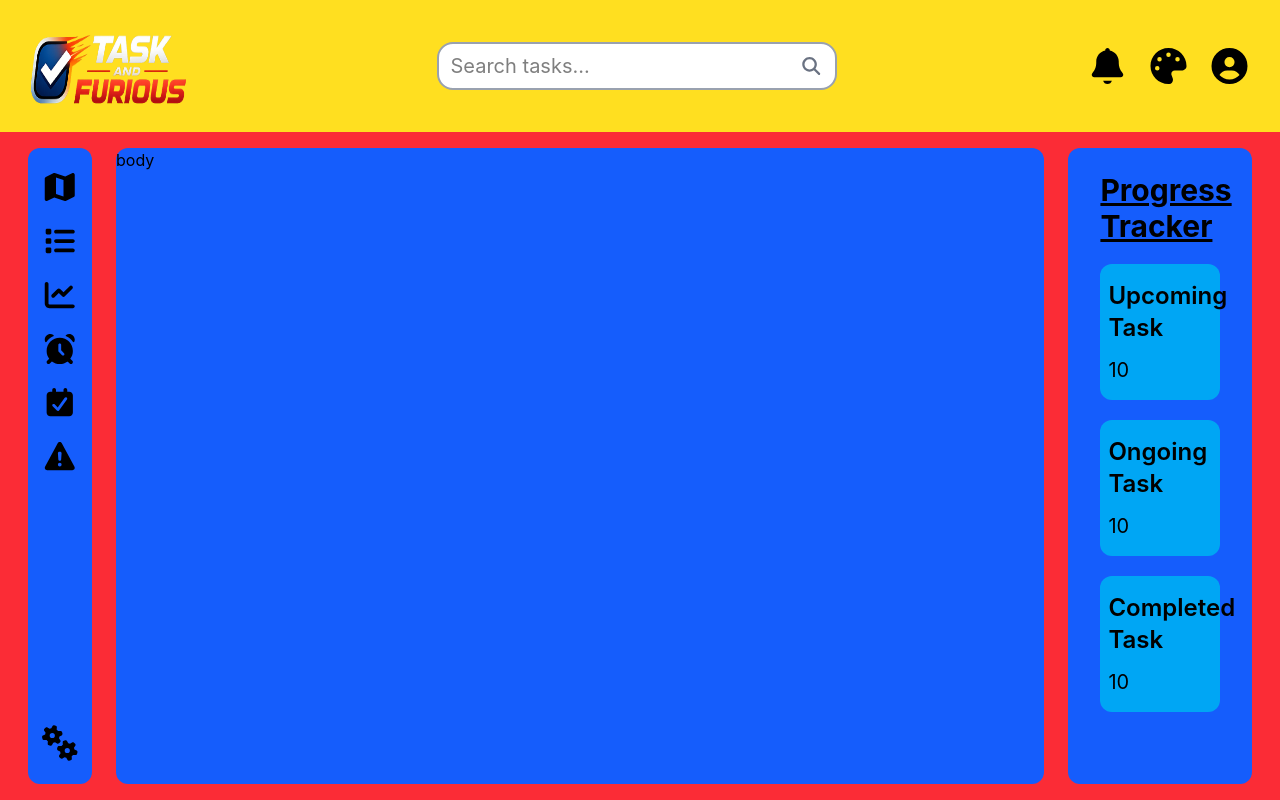
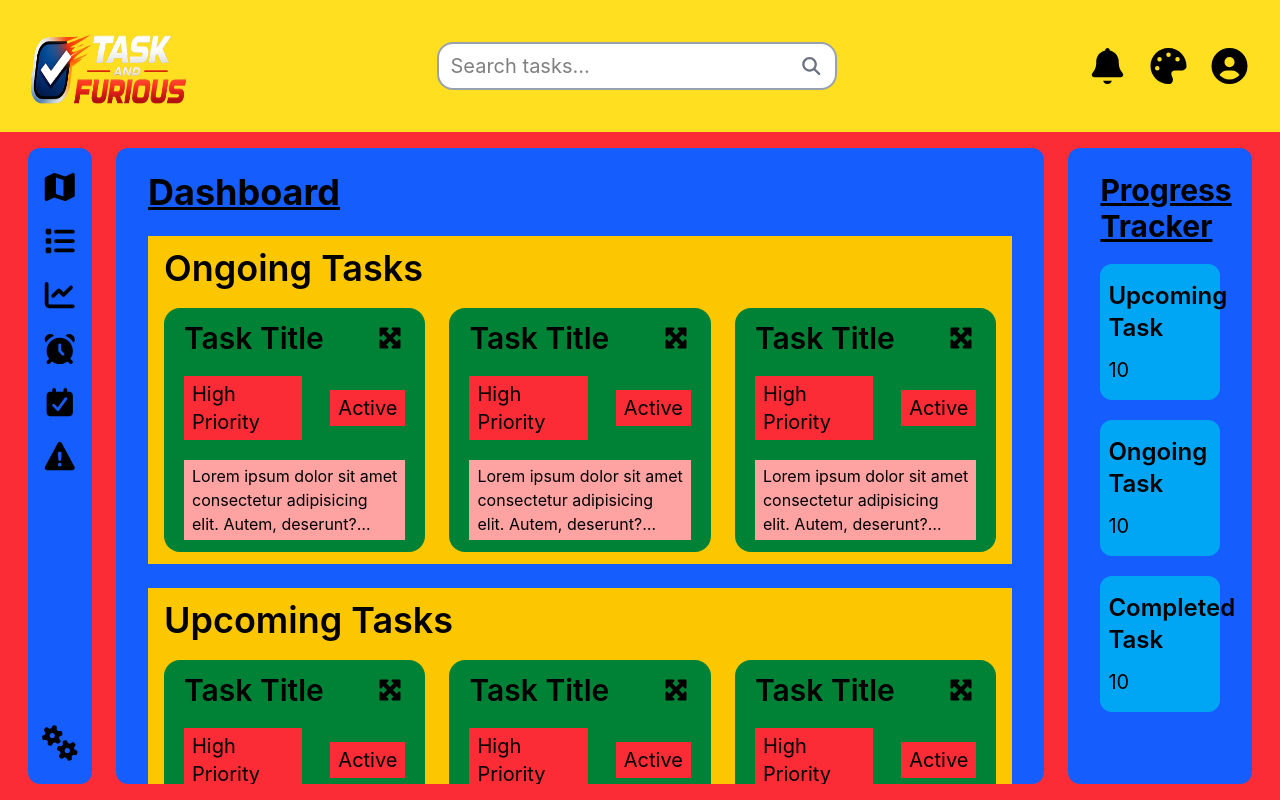
Before and after one commit to hannibal1631/Task-And-Furious, a React (Vite) app in the folder frontend/: page / in a window 1280 px wide. Built offline with nearby package versions, Linux system fonts and the light colour scheme.

Commit message:
add content to body with minimized version of task card

```diff
--- a/frontend/src/components/Dashboard.jsx
+++ b/frontend/src/components/Dashboard.jsx
@@ -12,12 +12,13 @@ import {
   faChartLine,
   faGears,
 } from '@fortawesome/free-solid-svg-icons';
+import TaskCardMin from './TaskCardMin.jsx';
 
 function Dashboard() {
   return (
     <main>
-      <div className='bg-blue-900 h-screen max-w-full flex flex-col'>
-        {/* upper section with logo, searchbar and notification/theme/profile buttons */}
+      <div className='bg-blue-900 h-screen max-w-full flex flex-col overflow-hidden'>
+{/* upper section with logo, searchbar and notification/theme/profile buttons */}
         <div className='flex items-center bg-yellow-300 py-4 px-7'>
           <div className='shrink-0'>
             <img
@@ -54,13 +55,19 @@ function Dashboard() {
             />
           </div>
         </div>
-        {/* lower section of the body with all navs/tasks/progress */}
-        <div className='flex flex-1 items-stretch gap-6 bg-red-500 py-4 px-7'>
-          {/* sidebar div */}
+{/* lower section of the body with all navs/tasks/progress */}
+        <div className='flex flex-1 items-stretch gap-6 bg-red-500 py-4 px-7 overflow-hidden'>
+          {/* -------sidebar div------- */}
           <div className='flex flex-col w-[5%] justify-between items-center bg-blue-600 px-8 py-6 rounded-xl'>
             <div className='flex flex-col gap-6'>
-              <FontAwesomeIcon icon={faMap} className='lg:text-3xl text-xl hover:cursor-pointer hover:text-white' />
-              <FontAwesomeIcon icon={faList} className='lg:text-3xl text-xl hover:cursor-pointer hover:text-white' />
+              <FontAwesomeIcon
+                icon={faMap}
+                className='lg:text-3xl text-xl hover:cursor-pointer hover:text-white'
+              />
+              <FontAwesomeIcon
+                icon={faList}
+                className='lg:text-3xl text-xl hover:cursor-pointer hover:text-white'
+              />
               <FontAwesomeIcon
                 icon={faChartLine}
                 className='lg:text-3xl text-xl hover:cursor-pointer hover:text-white'
@@ -79,11 +86,38 @@ function Dashboard() {
               />
             </div>
             <div className=''>
-              <FontAwesomeIcon icon={faGears} className='lg:text-3xl text-xl hover:cursor-pointer hover:text-white' />
+              <FontAwesomeIcon
+                icon={faGears}
+                className='lg:text-3xl text-xl hover:cursor-pointer hover:text-white'
+              />
             </div>
           </div>
-          {/* tasks div */}
-          <div className='flex flex-col w-[80%] bg-blue-600 rounded-xl'>body</div>
+          {/* -------tasks div------- */}
+          <div className='flex flex-col w-[80%] px-8 py-6 bg-blue-600 rounded-xl overflow-y-auto no-scrollbar'>
+            <div className='flex flex-col gap-6'>
+              <h1 className='text-4xl font-bold underline'>Dashboard</h1>
+              {/* ongoing tasks div */}
+              <div className='max-w-full py-3 px-4 bg-yellow-400'>
+                <h2 className='text-4xl font-semibold mb-5'>Ongoing Tasks</h2>
+                <div className='grid grid-cols-3 gap-y-8 gap-x-6'>
+                  <TaskCardMin />
+                  <TaskCardMin />
+                  <TaskCardMin />
+                </div>
+              </div>
+              {/* upcoming tasks div */}
+              <div className='max-w-full py-3 px-4 bg-yellow-400'>
+                <h2 className='text-4xl font-semibold mb-5'>Upcoming Tasks</h2>
+                <div className='grid grid-cols-3 gap-y-8 gap-x-6'>
+                  <TaskCardMin />
+                  <TaskCardMin />
+                  <TaskCardMin />
+                  <TaskCardMin />
+                  <TaskCardMin />
+                </div>
+              </div>
+            </div>
+          </div>
           {/* progress status div */}
           <div className='flex flex-col w-[15%] gap-5 bg-blue-600 px-8 py-6 rounded-xl'>
             <h1 className='text-3xl font-bold underline'>Progress Tracker</h1>
```
